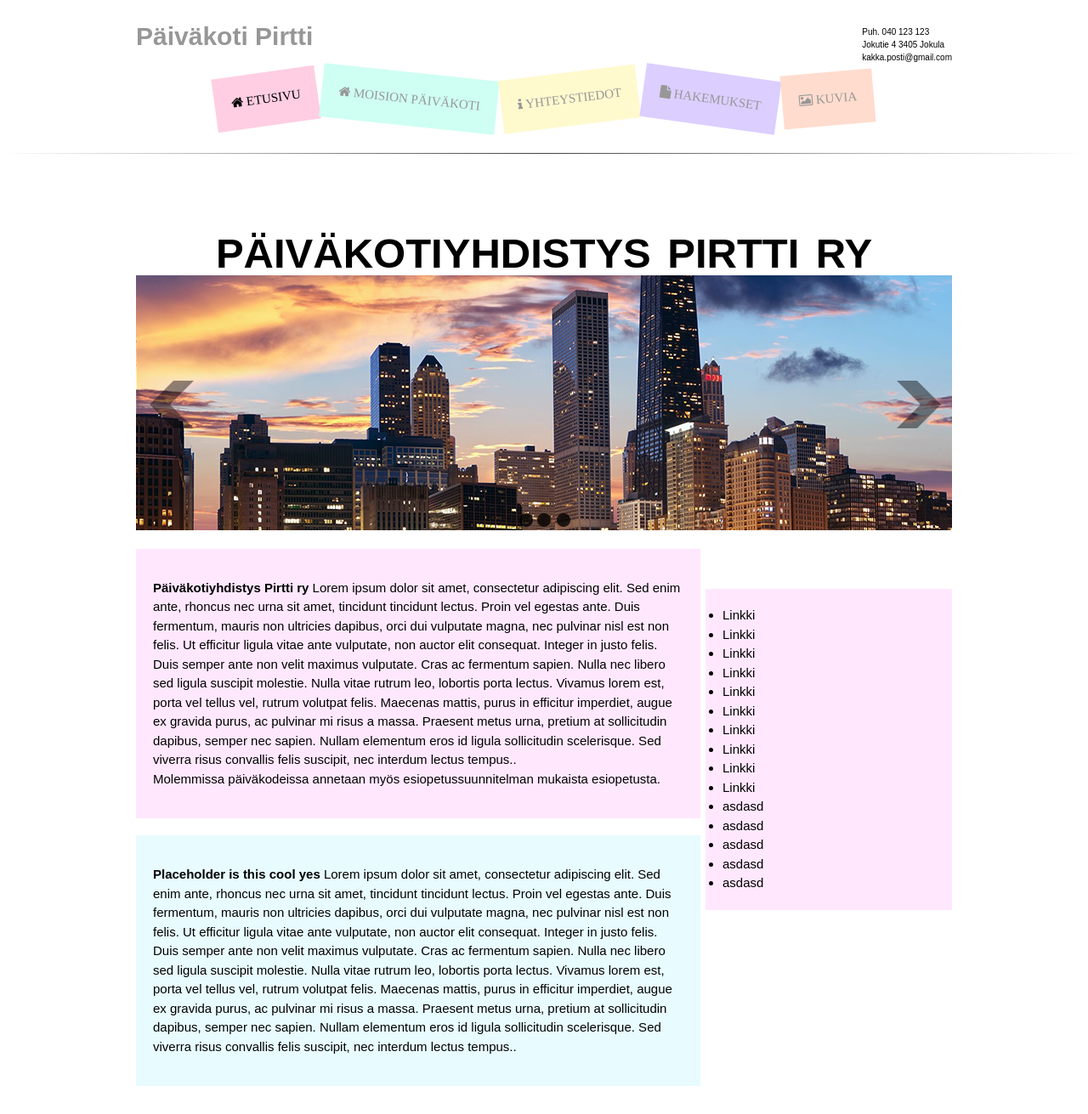
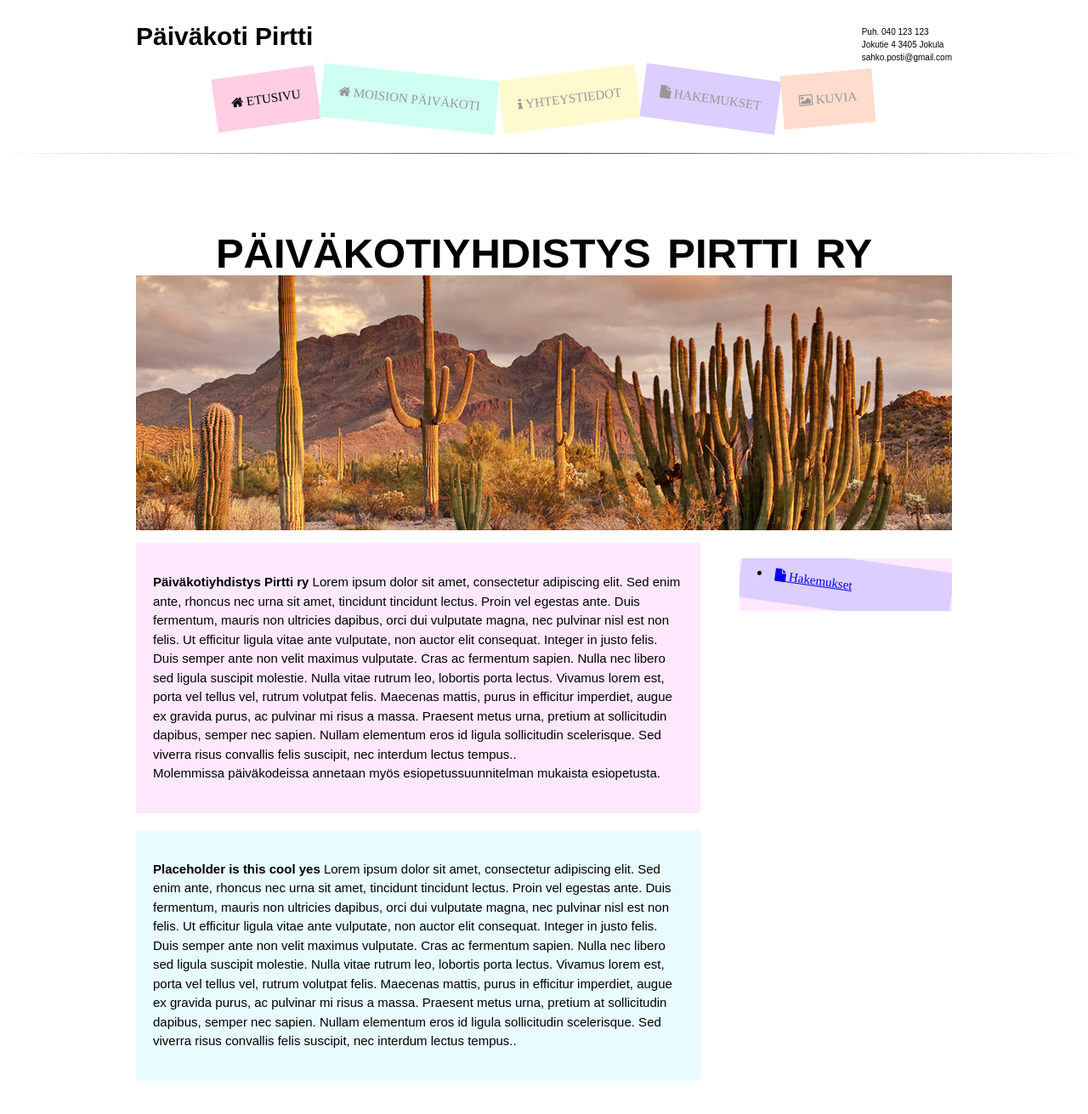
Before and after one commit to datamonnit/pirtti, a PHP site: page / in a window 1280 px wide. Shown: the top 1311 px of the page at 85% size. Run offline with PHP 8.4, Linux system fonts and the light colour scheme; some libraries are stand-ins or nearby versions.

Commit message:
pientä säätöö

```diff
--- /dev/null
+++ b/assets/css/slider.css
@@ -0,0 +1,62 @@
+@keyframes slider {
+
+0% {
+	left: 0;
+}
+
+20% {
+	left: 0;
+}
+
+25% {
+	left: -100%;
+}
+
+45% {
+    left: -100%;
+
+}
+
+50% {
+		left: -200%;
+
+}
+
+70% {
+	left: -200%;
+}
+
+75% {
+	left: -300%;
+}
+
+95% {
+	left: -300%;
+}
+
+100% {
+	left: -400%;
+
+}
+
+}
+
+#slider {
+	overflow: hidden;
+}
+
+#slider figure img {
+	width: 20%;
+	float: left;
+}
+
+#slider figure {
+	position: relative;
+	width: 500%;
+	margin: 0;
+	left: 0;
+	text-align: left;
+	font-size: 0;
+	animation: 20s slider infinite;
+
+}
--- a/assets/css/style.css
+++ b/assets/css/style.css
@@ -59,8 +59,8 @@ body{
   overflow:hidden;
   color: black;
   background-color: #ffe8fe;
-  padding: 20px;
-  margin-top: -270px;
+
+  margin-top: -300px;
 
 
 }
@@ -213,8 +213,30 @@ hr.style-two {
     background-image: linear-gradient(to right, rgba(0, 0, 0, 0), rgba(0, 0, 0, 0.75), rgba(0, 0, 0, 0));
 }
 
+.dropbtn {
+	background-color:#ffe8fe;;
+	display:inline-block;
+	cursor:pointer;
+	color:#666666;
+	font-family:Arial;
+	font-size:19px;
+	font-weight:bold;
+  border: 0;
+	text-decoration:none;
+}
+.dropbtn:hover {
+	background-color:##ffe8fe;;
+}
+.dropbtn:active {
+	position:relative;
+	top:1px;
+}
+@media screen and (max-width: 1200px) {
+  #showcase {
+    display: none;
+  }
 
-@media screen and (max-width: 480px) {
+
 
   hr.style-two {
       display: none;
@@ -329,7 +351,7 @@ hr.style-two {
   .container3{
     background-color: #e8fbff;
       width:100%;
-      overflow:hidden;
+      overflow: hidden;
       color: black;
 
 
--- a/index.html
+++ b/index.html
@@ -10,8 +10,7 @@
     <link rel="stylesheet" href="https://cdnjs.cloudflare.com/ajax/libs/font-awesome/4.7.0/css/font-awesome.min.css">
     <title>Päiväkoti Pirtti | Etusivu</title>
     <link rel="stylesheet" href="assets/css/style.css">
-  </head>
-  <body>
+    <link rel="stylesheet" href="assets/css/slider.css">
     <script>
       $(document).ready(function(){
           $("button").click(function(){
@@ -19,19 +18,16 @@ $(document).ready(function(){
           });
       });
       document.getElementById("hide").onclick = function() {myFunction()};
+    </script>
+  </head>
+  <body>
 
-function myFunction() {
-    document.getElementById("hide").innerHTML = "XD";
-}
-</script>
     <header>
       <div class="container">
-        <div id="title"> <p>Puh. 040 123 123<br>Jokutie 4 3405 Jokula<br>kakka.posti@gmail.com</p>
+        <div id="title"> <p>Puh. 040 123 123<br>Jokutie 4 3405 Jokula<br>sahko.posti@gmail.com</p></div>
           <h1> Päiväkoti Pirtti</h1>
           <button id="hide">&#9776</button>
-
         <nav>
-
           <ul>
             <li class="current tab1"><a href="index.html" class="fa fa-home">&nbsp;Etusivu </a></li>
             <li  class="tab3"><a href="moisionpaivakoti.html"class="fa fa-home">&nbsp;Moision päiväkoti</a></li>
@@ -51,40 +47,35 @@ function myFunction() {
     </header>
     <hr class="style-two">
     <section id="showcase">
-
       <div class="container">
         <h1 class="containerh1">päiväkotiyhdistys pirtti ry</h1>
-        <img  class="imgjuttu"src="assets/img/kuva1.png">
+        <div id="slider" >
+          <figure>
+            <img src="assets/img/kuva1.png">
+            <img src="assets/img/kuva2.png">
+            <img src="assets/img/kuva1.png">
+            <img src="assets/img/kuva2.png">
+            <img src="assets/img/kuva1.png">
+          </figure>
+        </div>
         <p></p>
       </div>
     </section>
 
-
-
     <section id="boxes">
         <div class="container2">
           <p><strong> Päiväkotiyhdistys Pirtti ry</strong> Lorem ipsum dolor sit amet, consectetur adipiscing elit. Sed enim ante, rhoncus nec urna sit amet, tincidunt tincidunt lectus. Proin vel egestas ante. Duis fermentum, mauris non ultricies dapibus, orci dui vulputate magna, nec pulvinar nisl est non felis. Ut efficitur ligula vitae ante vulputate, non auctor elit consequat. Integer in justo felis. Duis semper ante non velit maximus vulputate. Cras ac fermentum sapien. Nulla nec libero sed ligula suscipit molestie. Nulla vitae rutrum leo, lobortis porta lectus. Vivamus lorem est, porta vel tellus vel, rutrum volutpat felis. Maecenas mattis, purus in efficitur imperdiet, augue ex gravida purus, ac pulvinar mi risus a massa. Praesent metus urna, pretium at sollicitudin dapibus, semper nec sapien. Nullam elementum eros id ligula sollicitudin scelerisque. Sed viverra risus convallis felis suscipit, nec interdum lectus tempus..<br>
-
             Molemmissa päiväkodeissa annetaan myös esiopetussuunnitelman mukaista esiopetusta.</p>
         </div>
         <div class="sidecontainer">
-          <ul>
-            <li>Linkki</li>
-            <li>Linkki</li>
-            <li>Linkki</li>
-            <li>Linkki</li>
-            <li>Linkki</li>
-            <li>Linkki</li>
-            <li>Linkki</li>
-            <li>Linkki</li>
-            <li>Linkki</li>
-            <li>Linkki</li>
-            <li>asdasd</li>
-            <li>asdasd</li>
-            <li>asdasd</li>
-            <li>asdasd</li>
-            <li>asdasd</li>
-              </ul>
+          <li  class="tab5 dropdown">
+           <a class="fa fa-file" href="javascript:void(0)" class="dropbtn" >&nbsp;Hakemukset</a>
+             <div class="dropdown-content">
+               <a href="#">Päivähoitohakemus</a>
+               <a href="#">placeholder</a>
+               <a href="#">placeholder</a>
+             </div>
+          </li>
         </div>
         <div class="container3">
           <p><strong> Placeholder is this cool yes </strong>Lorem ipsum dolor sit amet, consectetur adipiscing elit. Sed enim ante, rhoncus nec urna sit amet, tincidunt tincidunt lectus. Proin vel egestas ante. Duis fermentum, mauris non ultricies dapibus, orci dui vulputate magna, nec pulvinar nisl est non felis. Ut efficitur ligula vitae ante vulputate, non auctor elit consequat. Integer in justo felis. Duis semper ante non velit maximus vulputate. Cras ac fermentum sapien. Nulla nec libero sed ligula suscipit molestie. Nulla vitae rutrum leo, lobortis porta lectus. Vivamus lorem est, porta vel tellus vel, rutrum volutpat felis. Maecenas mattis, purus in efficitur imperdiet, augue ex gravida purus, ac pulvinar mi risus a massa. Praesent metus urna, pretium at sollicitudin dapibus, semper nec sapien. Nullam elementum eros id ligula sollicitudin scelerisque. Sed viverra risus convallis felis suscipit, nec interdum lectus tempus..</p>
```
Also changed, not shown: assets/img/kuva1.jpg (deleted), assets/img/kuva2.jpg (deleted), assets/img/kuva2.png (added), assets/img/kuva3.jpg (deleted), assets/js/main.js (line endings or trailing spaces). Lines whose indentation alone changed are shown as unchanged.
